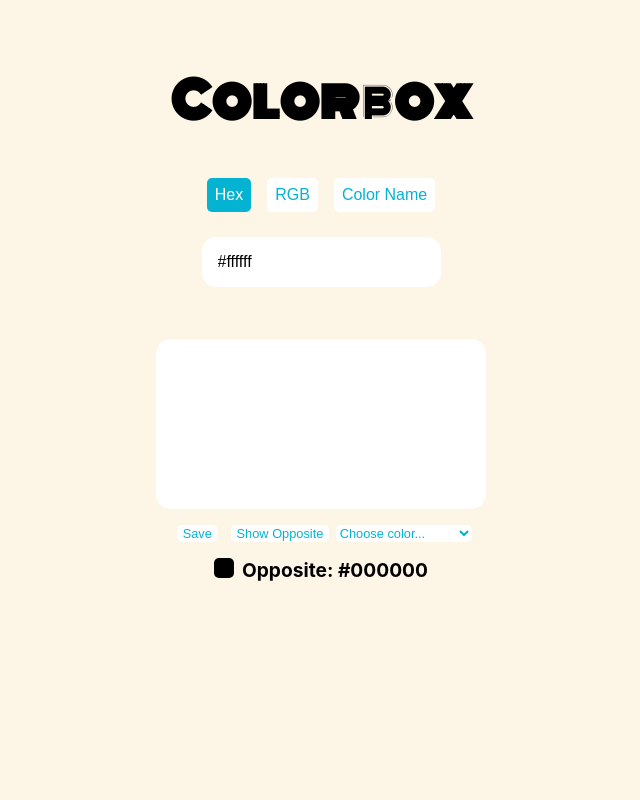
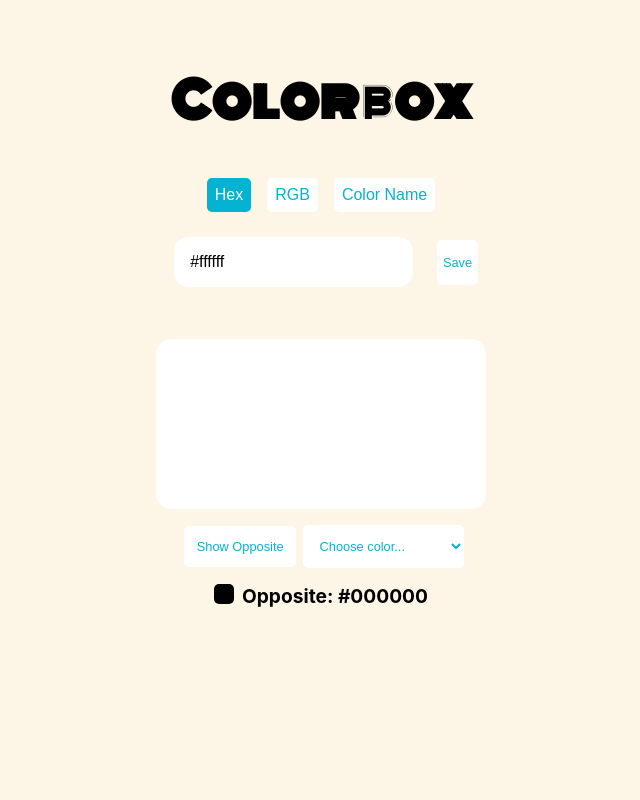
Before and after one commit to liztrenholme/colorbox, a React (Create React App) app: page / in a window 1280 px wide. Shown: the top 800 px of the page, without its empty margins (319-959 px from the left). Built offline with nearby package versions, Linux system fonts and the light colour scheme.

Commit message:
moved save button to be next to input, added hover styling for buttons, bumped version

```diff
--- a/package.json
+++ b/package.json
@@ -1,6 +1,6 @@
 {
   "name": "colorbox",
-  "version": "1.0.2",
+  "version": "1.0.3",
   "private": true,
   "homepage": "https://liztrenholme.github.io/colorbox",
   "dependencies": {
--- a/src/components/colorbox/colorbox.css
+++ b/src/components/colorbox/colorbox.css
@@ -12,6 +12,26 @@
     height: 15em;
     overflow: scroll;
     margin: 1em 0;
+}
+
+.inputWithSave {
+    display: flex;
+    flex-direction: row;
+}
+
+.saveBtn {
+    font-size: .8em;
+    background-color: #fff;
+    color: #04b3d1;
+    border-radius: 5px;
+    border: #fff;
+    margin: 1.5em .5em;
+    padding: .5em;
+}
+
+.saveBtn:hover {
+    background-color: #04b3d1;
+    color: #fff;
 }
 
 .btnBox {
@@ -78,6 +98,10 @@
     border: #fff;
     margin: .5em;
 }
+.inactive:hover {
+    background-color: #04b3d1;
+    color: #fff;
+}
 
 .swapBtn {
     font-size: .8em;
@@ -86,6 +110,12 @@
     border-radius: 5px;
     border: #fff;
     margin: auto .5em;
+    padding: 1em;
+}
+
+.swapBtn:hover {
+    background-color: #04b3d1;
+    color: #fff;
 }
 
 .colorSelect {
@@ -94,6 +124,7 @@
     color: #04b3d1;
     border-radius: 5px;
     border: #fff;
+    padding: 1em;
 }
 
 .infoIcon {
--- a/src/components/colorbox/index.js
+++ b/src/components/colorbox/index.js
@@ -228,20 +228,24 @@ render() {
                   Color Name
         </button>
       </div>
-      <Input
-        color={color}
-        handleColorChange={this.handleColorChange}
-        mode={mode}
-      />
-      <div><h3 style={{color: 'darkRed'}}>{error}</h3></div>
-      <Display color={color} />
-      <div className='btnBox'>
+      <div className='inputWithSave'>
+        <Input
+          color={color}
+          handleColorChange={this.handleColorChange}
+          mode={mode}
+        />
         {color ?
           <button
-            className='swapBtn'
+            className='saveBtn'
             onClick={this.saveColor}>
                   Save
           </button> : null}
+      </div>
+      <div>
+        <h3 style={{color: 'darkRed'}}>{error}</h3>
+      </div>
+      <Display color={color} />
+      <div className='btnBox'>
         {contrast ?
           <button className='swapBtn' onClick={this.swapColors}>Show Opposite</button> : null}
         <select
```
